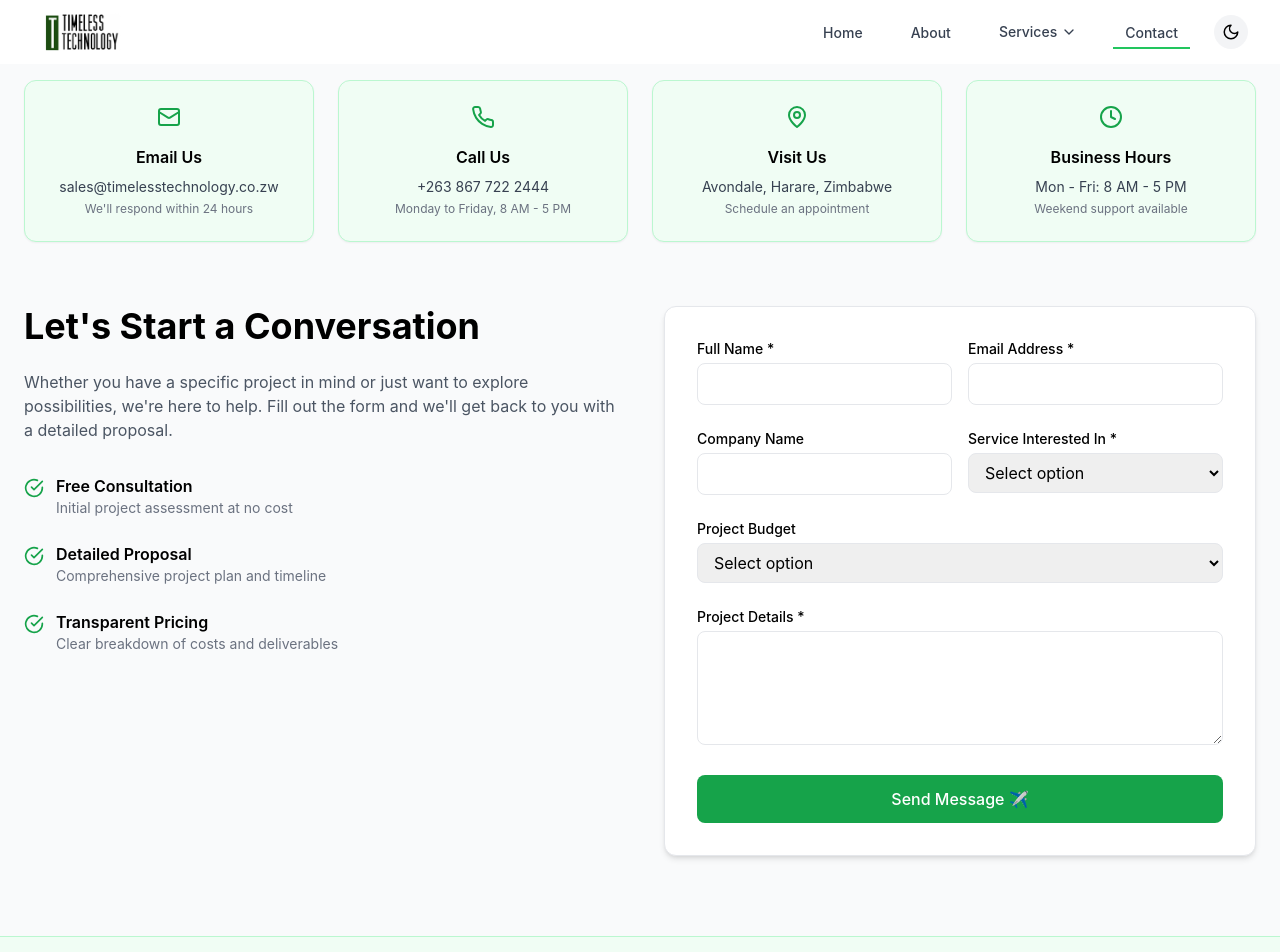
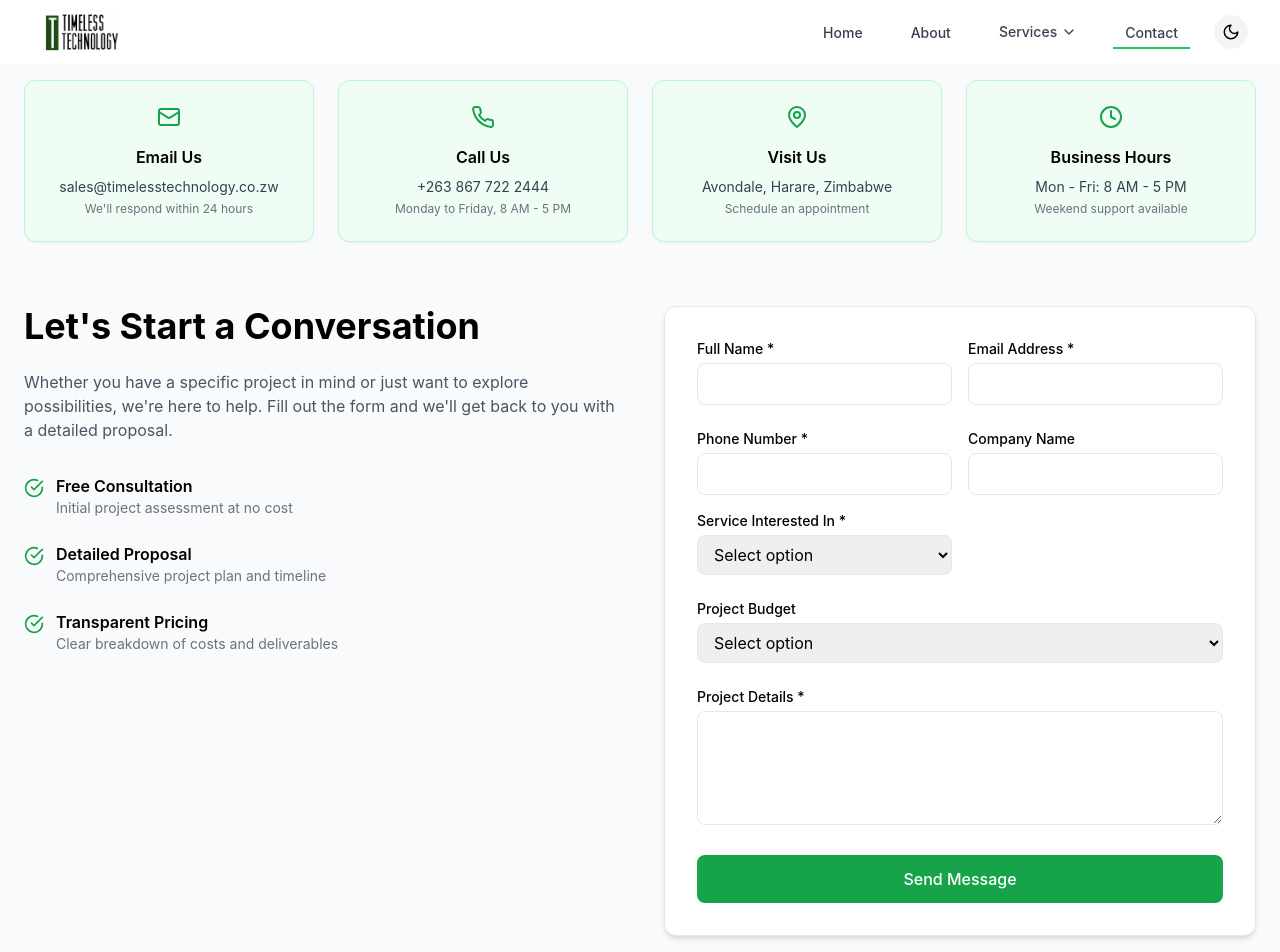
Before and after one commit to ESK07/TimelessTechnologyFull, a React (Vite) app: page /contact in a window 1280 px wide. Shown: the top 952 px of the page. Built offline with nearby package versions, Linux system fonts and the light colour scheme.

Commit message:
Updated project files

```diff
--- a/src/pages/Contact.tsx
+++ b/src/pages/Contact.tsx
@@ -8,6 +8,7 @@ export default function Contact() {
   const [formData, setFormData] = useState({
     name: "",
     email: "",
+    phone: "",
     company: "",
     service: "",
     budget: "",
@@ -38,7 +39,11 @@ export default function Contact() {
     } else if (!/^\S+@\S+\.\S+$/.test(formData.email)) {
       newErrors.email = "Enter a valid email address";
     }
-
+    if (!formData.phone.trim()) {
+      newErrors.phone = "Phone number is required";
+    } else if (!/^[0-9+\-\s()]{7,15}$/.test(formData.phone)) {
+      newErrors.phone = "Enter a valid phone number";
+    }
     if (!formData.service) {
       newErrors.service = "Please select a service";
     }
@@ -71,11 +76,12 @@ export default function Contact() {
       });
 
       if (response.ok) {
-        toast.success("Message sent successfully 🚀");
+        toast.success("Message sent successfully ");
 
         setFormData({
           name: "",
           email: "",
+          phone: "",
           company: "",
           service: "",
           budget: "",
@@ -101,6 +107,7 @@ export default function Contact() {
         <form name="contact" data-netlify="true" hidden>
           <input type="text" name="name" />
           <input type="email" name="email" />
+          <input type="text" name="phone" />
           <input type="text" name="company" />
           <input type="text" name="service" />
           <input type="text" name="budget" />
@@ -162,6 +169,14 @@ export default function Contact() {
 
               <div className="grid md:grid-cols-2 gap-4">
                 <Input
+                  label="Phone Number *"
+                  name="phone"
+                  value={formData.phone}
+                  onChange={handleChange}
+                  error={errors.phone}
+                />
+
+                <Input
                   label="Company Name"
                   name="company"
                   value={formData.company}
@@ -199,7 +214,7 @@ export default function Contact() {
                 disabled={isLoading}
                 className="w-full bg-green-600 hover:bg-green-700 text-white py-3 rounded-lg transition font-medium"
               >
-                {isLoading ? "Sending..." : "Send Message ✈️"}
+                {isLoading ? "Sending..." : "Send Message "}
               </button>
 
             </form>
```
